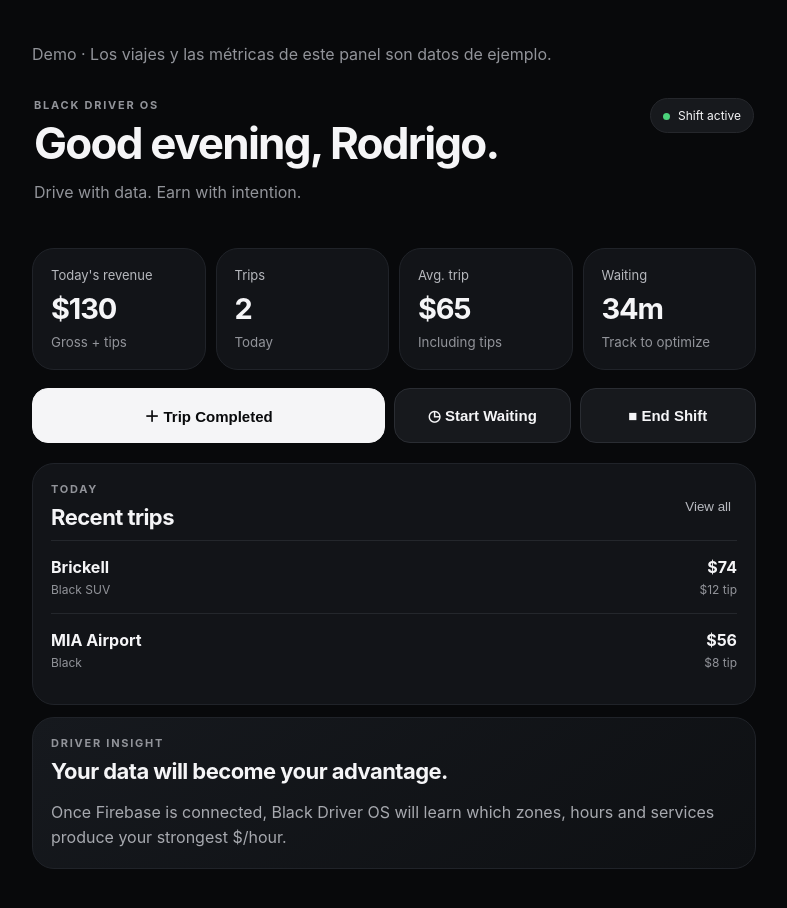
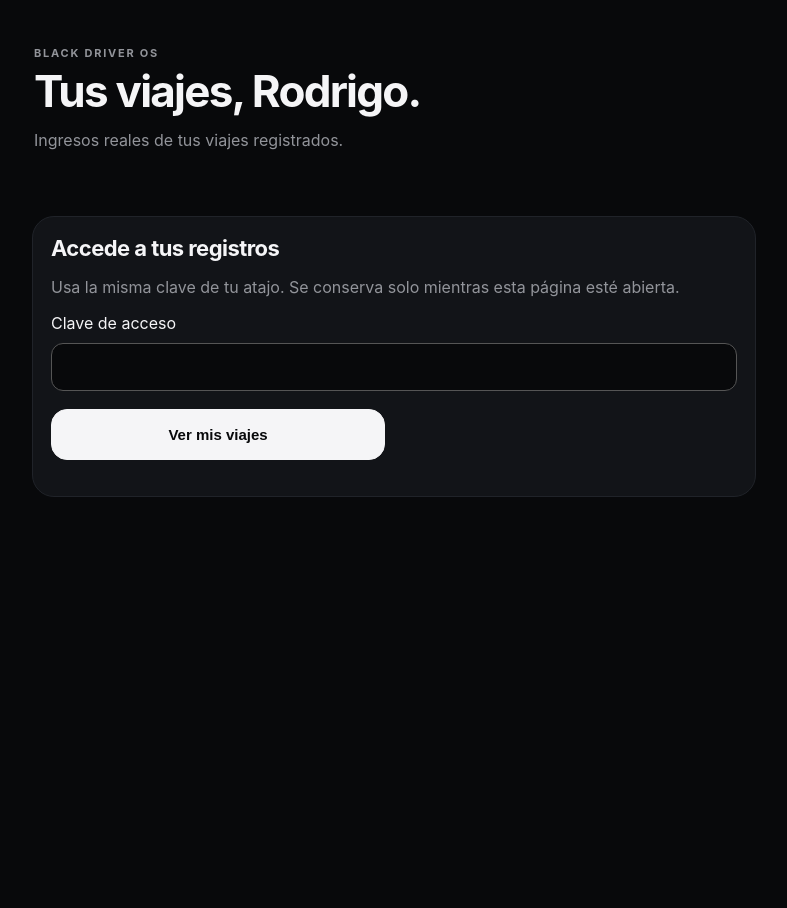
Before and after one commit to rabermudezg13/black-driver-os, a Next.js app: page / in a window 1280 px wide. Shown: the top 908 px of the page, without its empty margins (246-1033 px from the left). After the commit the page ends 800 px from the top, so only its background shows below. Built offline with nearby package versions, Linux system fonts and the light colour scheme.

Commit message:
Show authenticated live trip dashboard and remove demo content

```diff
--- /dev/null
+++ b/app/api/dashboard/route.ts
@@ -0,0 +1,14 @@
+import { createHash, timingSafeEqual } from "node:crypto";
+import { NextResponse } from "next/server";
+import { todayTrips } from "../../../lib/trip-store";
+export const runtime = "nodejs";
+export const dynamic = "force-dynamic";
+const reply = (body: unknown, status: number) => NextResponse.json(body, { status, headers: { "Cache-Control": "no-store" } });
+export async function GET(request: Request) {
+  const secret = process.env.SHORTCUTS_API_KEY;
+  if (!secret) return reply({ error: "Servidor sin configurar" }, 503);
+  const hash = (text: string) => createHash("sha256").update(text).digest();
+  if (!timingSafeEqual(hash(request.headers.get("authorization") ?? ""), hash(`Bearer ${secret}`))) return reply({ error: "Clave incorrecta" }, 401);
+  try { return reply({ trips: await todayTrips() }, 200); }
+  catch { return reply({ error: "No se pudieron cargar los viajes. Inténtalo de nuevo." }, 503); }
+}
--- a/app/page.tsx
+++ b/app/page.tsx
@@ -1,33 +1,55 @@
-const trips = [
-  { zone: "Brickell", service: "Black SUV", revenue: 62, tip: 12 },
-  { zone: "MIA Airport", service: "Black", revenue: 48, tip: 8 },
-];
-
+"use client";
+import { useEffect, useRef, useState } from "react";
+import type { TripInput } from "../lib/trips";
+type Trip = TripInput & { id: string; timestamp: string };
+const money = (value: number) => new Intl.NumberFormat("es-US", { style: "currency", currency: "USD" }).format(value);
 export default function Home() {
-  const revenue = trips.reduce((sum, trip) => sum + trip.revenue + trip.tip, 0);
-  return (
-    <main>
-      <p className="muted" role="note">Demo · Los viajes y las métricas de este panel son datos de ejemplo.</p>
-      <header className="hero">
-        <div><p className="eyebrow">BLACK DRIVER OS</p><h1>Good evening, Rodrigo.</h1><p className="muted">Drive with data. Earn with intention.</p></div>
-        <div className="status"><span /> Shift active</div>
-      </header>
+  const [key, setKey] = useState("");
+  const access = useRef("");
+  const loading = useRef(false);
+  const [trips, setTrips] = useState<Trip[] | null>(null);
+  const [error, setError] = useState("");
+  const [busy, setBusy] = useState(false);
+  const [updated, setUpdated] = useState("");
+  async function refresh(token: string) {
+    if (loading.current) return;
+    loading.current = true; setBusy(true); setError("");
+    try {
+      const response = await fetch("/api/dashboard", { headers: { Authorization: `Bearer ${token}` }, cache: "no-store" });
+      const data = await response.json();
+      if (!response.ok) throw new Error(data.error || "No se pudieron cargar los viajes");
+      access.current = token; setKey(""); setTrips(data.trips);
+      setUpdated(new Date().toLocaleTimeString("es-US", { hour: "2-digit", minute: "2-digit" }));
+    } catch (e) { setError(e instanceof Error ? e.message : "Error de conexión"); }
+    finally { loading.current = false; setBusy(false); }
+  }
+  useEffect(() => {
+    const timer = setInterval(() => { if (access.current) void refresh(access.current); }, 30000);
+    return () => clearInterval(timer);
+  }, []);
+  const revenue = trips?.reduce((sum, trip) => sum + trip.fare + trip.tip, 0) ?? 0;
+  const waiting = trips?.reduce((sum, trip) => sum + trip.waitingMinutes, 0) ?? 0;
+  return <main>
+    <header className="hero"><div><p className="eyebrow">BLACK DRIVER OS</p><h1>Tus viajes, Rodrigo.</h1><p className="muted">Ingresos reales de tus viajes registrados.</p></div></header>
+    {error && <p role="alert" className="card">{error}</p>}
+    {trips === null ? <form className="card" onSubmit={event => { event.preventDefault(); void refresh(key.trim()); }}>
+      <h2>Accede a tus registros</h2><p className="muted">Usa la misma clave de tu atajo. Se conserva solo mientras esta página esté abierta.</p>
+      <label htmlFor="access-key">Clave de acceso</label>
+      <input id="access-key" type="password" value={key} onChange={event => setKey(event.target.value)} required autoComplete="off" />
+      <div className="actions"><button className="primary" disabled={busy}>{busy ? "Cargando…" : "Ver mis viajes"}</button></div>
+    </form> : <>
+      <p className="muted">Hoy · Hora de Miami · Actualizado {updated}</p>
       <section className="metrics">
-        <article><p>Today's revenue</p><strong>${revenue}</strong><small>Gross + tips</small></article>
-        <article><p>Trips</p><strong>{trips.length}</strong><small>Today</small></article>
-        <article><p>Avg. trip</p><strong>${Math.round(revenue / trips.length)}</strong><small>Including tips</small></article>
-        <article><p>Waiting</p><strong>34m</strong><small>Track to optimize</small></article>
+        <article><p>Ingresos de hoy</p><strong>{money(revenue)}</strong><small>Tarifas + propinas</small></article>
+        <article><p>Viajes</p><strong>{trips.length}</strong><small>Hoy</small></article>
+        <article><p>Promedio por viaje</p><strong>{money(trips.length ? revenue / trips.length : 0)}</strong><small>Incluye propinas</small></article>
+        <article><p>Espera</p><strong>{waiting} min</strong><small>Total registrado</small></article>
       </section>
-      <section className="actions">
-        <button className="primary">＋ Trip Completed</button>
-        <button>◷ Start Waiting</button>
-        <button>■ End Shift</button>
-      </section>
-      <section className="card">
-        <div className="sectionTitle"><div><p className="eyebrow">TODAY</p><h2>Recent trips</h2></div><button className="textButton">View all</button></div>
-        {trips.map((trip) => <div className="trip" key={trip.zone}><div><strong>{trip.zone}</strong><p>{trip.service}</p></div><div className="money"><strong>${trip.revenue + trip.tip}</strong><p>${trip.tip} tip</p></div></div>)}
-      </section>
-      <section className="insight"><p className="eyebrow">DRIVER INSIGHT</p><h2>Your data will become your advantage.</h2><p>Once Firebase is connected, Black Driver OS will learn which zones, hours and services produce your strongest $/hour.</p></section>
-    </main>
-  );
+      <div className="actions"><button disabled={busy} onClick={() => void refresh(access.current)}>{busy ? "Actualizando…" : "Actualizar viajes"}</button><button disabled={busy} onClick={() => { access.current = ""; setTrips(null); setError(""); }}>Cerrar vista</button></div>
+      <section className="card"><div className="sectionTitle"><h2>Viajes de hoy</h2></div>
+        {trips.length === 0 && <p className="muted">Todavía no hay viajes hoy. Registra uno desde tu atajo y aparecerá aquí.</p>}
+        {trips.map(trip => <div className="trip" key={trip.id}><div><strong>{trip.zone}</strong><p>{trip.service} · {new Date(trip.timestamp).toLocaleTimeString("es-US", { timeZone: "America/New_York", hour: "2-digit", minute: "2-digit" })}</p><p>{trip.miles} mi · {trip.tripMinutes} min · Espera {trip.waitingMinutes} min</p></div><div className="money"><strong>{money(trip.fare + trip.tip)}</strong><p>{money(trip.tip)} de propina</p></div></div>)}
+      </section><p className="muted">Se actualiza automáticamente cada 30 segundos.</p>
+    </>}
+  </main>;
 }
--- a/lib/trip-store.ts
+++ b/lib/trip-store.ts
@@ -5,13 +5,16 @@ import type { TripInput } from "./trips";
 export function isStorageConfigured() {
   return Boolean(process.env.FIREBASE_PROJECT_ID && process.env.FIREBASE_CLIENT_EMAIL && process.env.FIREBASE_PRIVATE_KEY);
 }
-export async function saveTrip(id: string, input: TripInput) {
+function database() {
   const app = getApps().find(app => app.name === "trips") ?? initializeApp({ credential: cert({
     projectId: process.env.FIREBASE_PROJECT_ID,
     clientEmail: process.env.FIREBASE_CLIENT_EMAIL,
     privateKey: process.env.FIREBASE_PRIVATE_KEY?.replace(/\\n/g, "\n"),
   }) }, "trips");
-  const db = getFirestore(app);
+  return getFirestore(app);
+}
+export async function saveTrip(id: string, input: TripInput) {
+  const db = database();
   const ref = db.collection("trips").doc(id);
   return db.runTransaction(async transaction => {
     const previous = await transaction.get(ref);
@@ -25,3 +28,10 @@ export async function saveTrip(id: string, input: TripInput) {
     return { conflict: false as const, duplicate: false, trip: { ...trip, id } };
   });
 }
+
+export async function todayTrips() {
+  const now = new Date();
+  const day = (date: Date) => new Intl.DateTimeFormat("en-CA", { timeZone: "America/New_York", year: "numeric", month: "2-digit", day: "2-digit" }).format(date);
+  const snapshot = await database().collection("trips").where("timestamp", ">=", new Date(now.getTime() - 48 * 3600000).toISOString()).orderBy("timestamp", "desc").get();
+  return snapshot.docs.map(doc => ({ id: doc.id, ...doc.data() } as TripInput & { id: string; timestamp: string })).filter(trip => day(new Date(trip.timestamp)) === day(now));
+}
```
Also changed, not shown: app/globals.css (+1 -1 lines), 3 other files (tests, documents, lock files or other folders).
